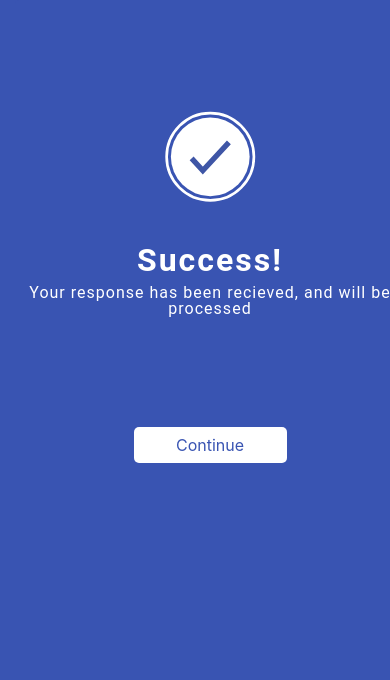
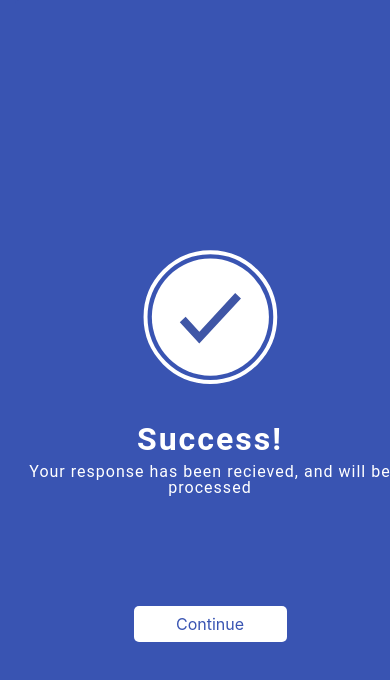
Before and after one commit to JP-LeGrand/Digital-Signatures, a React (Create React App) app in the folder digital-signatures/: page /Confirmation in a window 390 px wide. Shown: the top 680 px of the page. Built offline with nearby package versions, Linux system fonts and the light colour scheme.

Commit message:
Centered elements using bootstrap-flex
Formatted document's styling

```diff
--- a/digital-signatures/src/Components/Confirmation/Confirmation.jsx
+++ b/digital-signatures/src/Components/Confirmation/Confirmation.jsx
@@ -10,10 +10,10 @@ class Confirmation extends React.Component {
         <div className="container">
           <div className="row">
             <div className="col">
-              <div className="rectangle text-center">
+              <div className="rectangle text-center d-flex align-items-center justify-content-center">
                 <div className="row">
                   <div className="col">
-                    <div className="row pt-5 m-3">
+                    <div className="row">
                       <div className="col">
                         <img
                           className="oval-copy-2"
@@ -22,7 +22,7 @@ class Confirmation extends React.Component {
                         />
                       </div>
                     </div>
-                    <div className="row m-3">
+                    <div className="row ">
                       <div className="col">
                         <img
                           className="sml-screen"
--- a/digital-signatures/src/Components/Confirmation/Confirmation.scss
+++ b/digital-signatures/src/Components/Confirmation/Confirmation.scss
@@ -13,8 +13,8 @@
     box-shadow: 1px 4px 9px 0 rgba(0, 0, 0, 0.5);
   }
   .oval-copy-2 {
-    height: 148px;
-    width: 148px;
+    height: 220px !important;
+      width: 220px !important;
   }
   .success-copy {
     color: #3954b2;
@@ -66,8 +66,8 @@
       text-align: center;
     }
     .sml-screen {
-      height: 148px;
-      width: 148px;
+      height: 220px !important;
+      width: 220px !important;
       display: block !important;
       margin: auto;
     }
```
